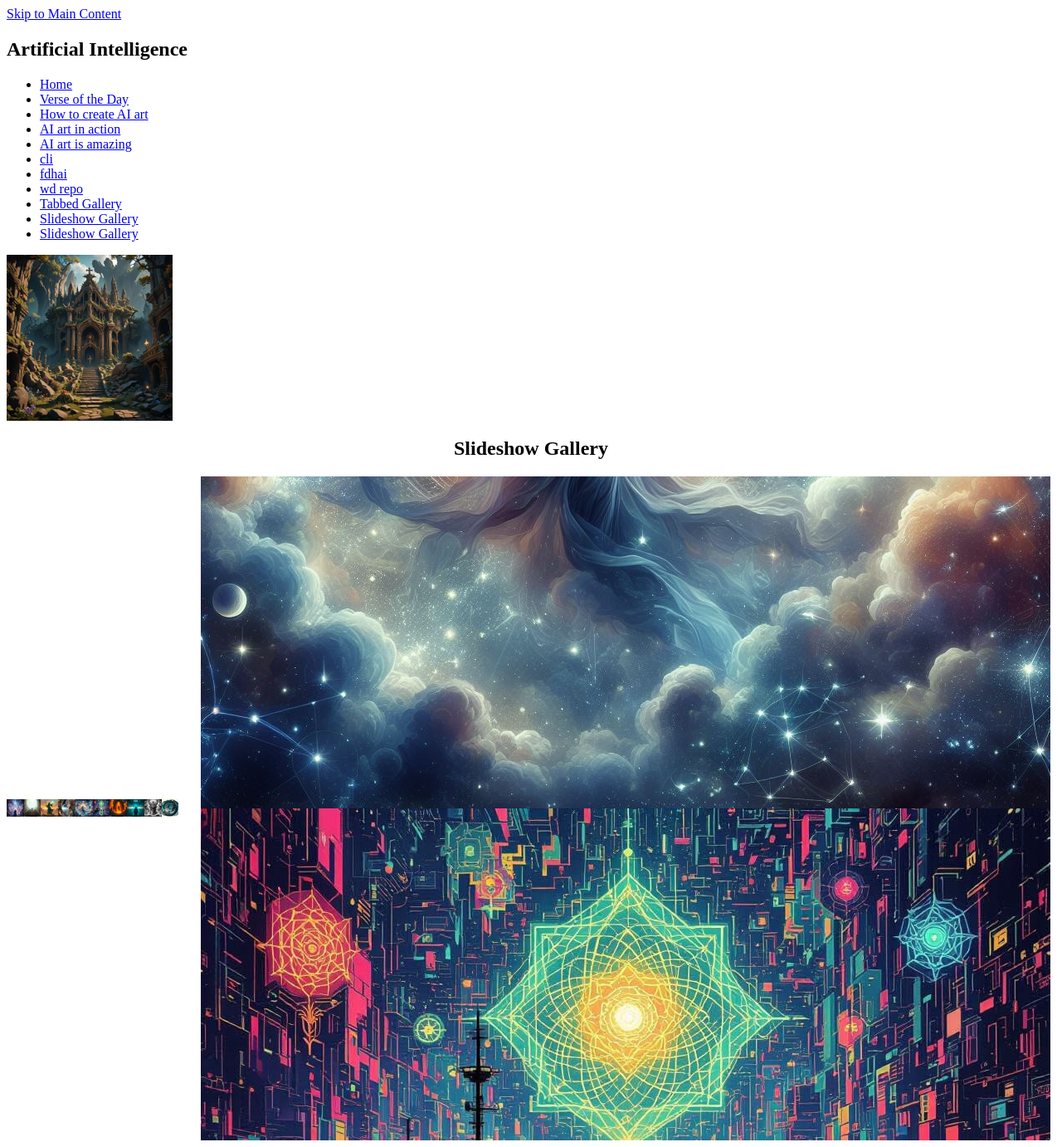
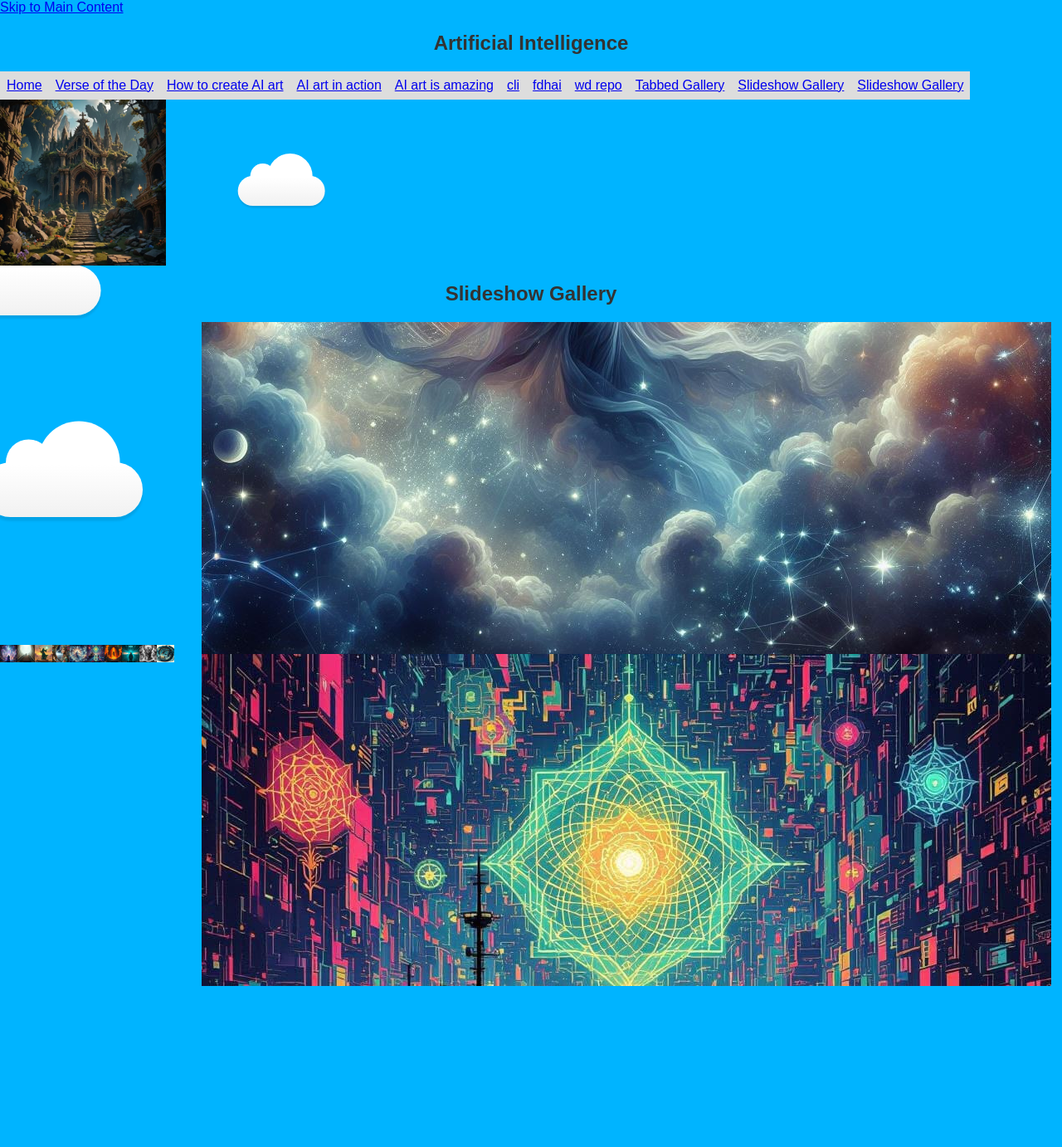
Before and after one commit to fdhaitech/msappsvc01, a PHP site: page /slshow02.html in a window 1280 px wide. Shown: the whole page at 83% size. After the commit the page ends 1188 px from the top, so only its background shows below. Run offline with PHP 8.4, Linux system fonts and the light colour scheme.

Commit message:
update 1

```diff
--- a/css/index.css
+++ b/css/index.css
@@ -1,6 +1,6 @@
 body {
     padding: 30px;
-    margin: 0px;
+    margin: 30px;
     border:black;
     font-family: serif;
     background-color: beige;
@@ -16,6 +16,8 @@ h1, h2, h3, h4, h5, h6 { font-family: sans-serif;
         margin: 0;
         padding: 0;
         overflow: hidden;
+		background-image:images/ncres.png;
+
       }
 
       li {
--- a/slshow02.html
+++ b/slshow02.html
@@ -3,9 +3,9 @@
 <html>
 	<head>
 		<meta name="viewport" content="width=device-width, initial-scale=1">
-		<link href="css/index. css" rel="stylesheet">
+		<link href="css/index.css" rel="stylesheet">
 		<link rel="stylesheet" href="css/style. css">
-		<link rel="stylesheet" href="css/clouds. css">
+		<link rel="stylesheet" href="css/clouds.css">
 		<link rel="stylesheet" href="css/gallery2.css">
     </head>
     <body>
```
